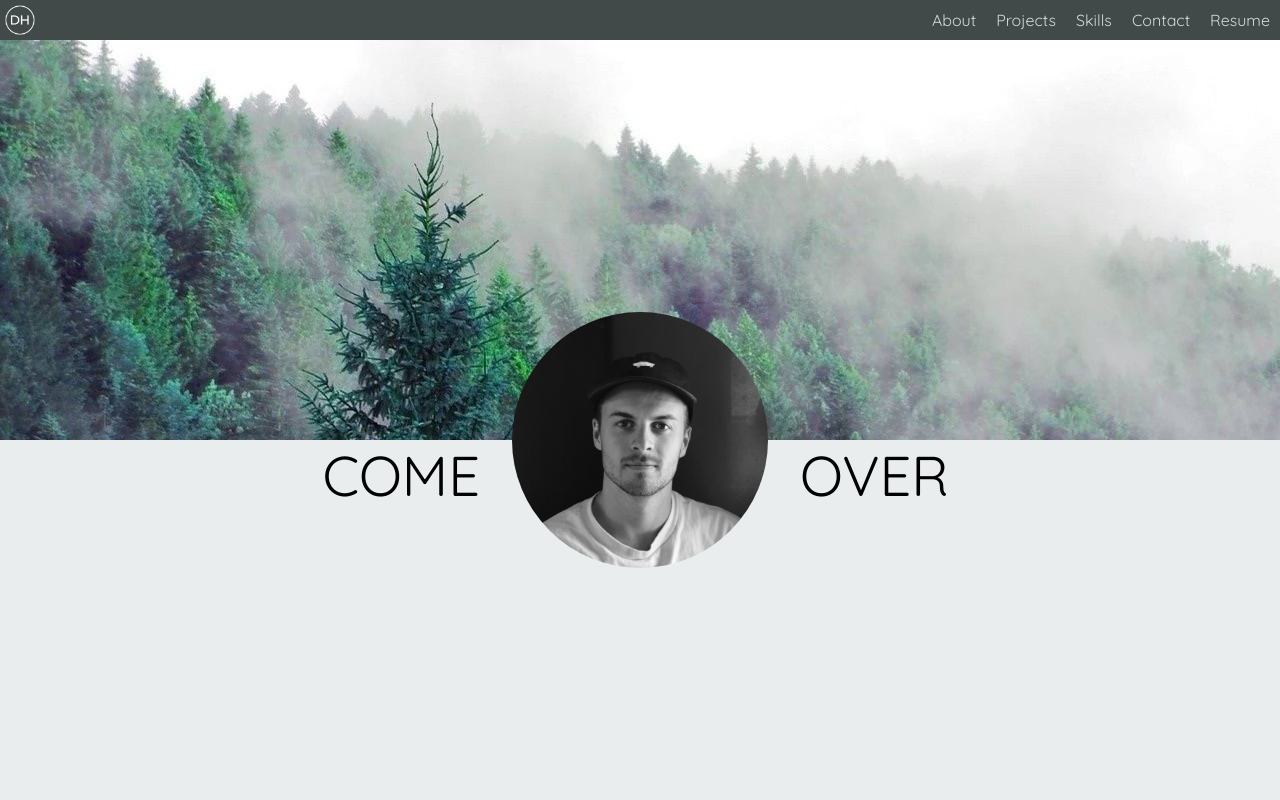
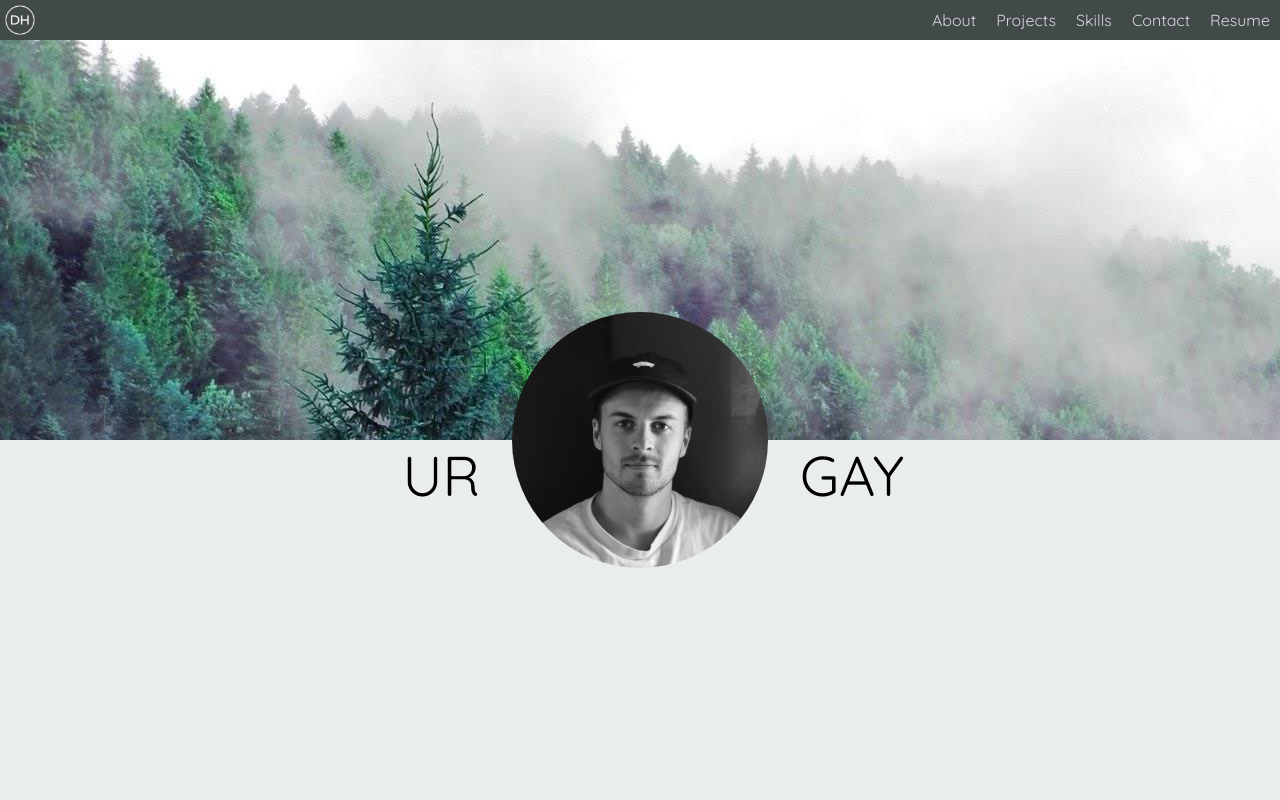
Before and after one commit to DalThePal/portfolio, a React (Create React App) app: page / in a window 1280 px wide. Shown: the top 800 px of the page. Built offline with nearby package versions, Linux system fonts and the light colour scheme.

Commit message:
more fun

```diff
--- a/src/components/Header.js
+++ b/src/components/Header.js
@@ -8,10 +8,10 @@ class Header extends Component {
                 <div className='background-img'></div>
                 <div className='profile-gap'>
                     <div className='f_name-wrapper'>
-                        <div className='first-name'>COME</div>
+                        <div className='first-name'>UR</div>
                     </div>
                     <div className='l_name-wrapper'>
-                        <div className='last-name'>OVER</div>
+                        <div className='last-name'>GAY</div>
                     </div>
                     <div className='pic-wrapper'>
                         <div className='profile-pic'></div>
```
